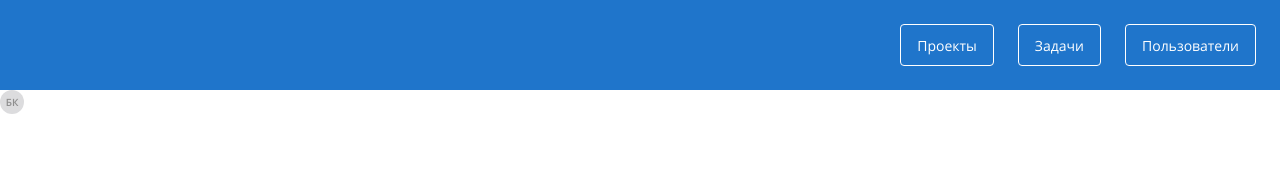
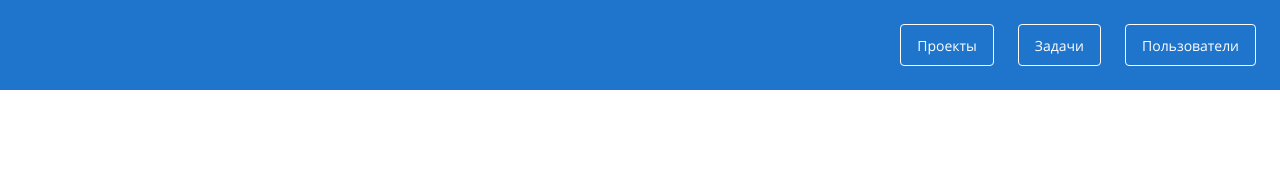
Before and after one commit to BKonstantine/task_management_system, a Vue app: page / in a window 1280 px wide. Shown: the top 180 px of the page. Built offline with nearby package versions, Linux system fonts and the light colour scheme.

Commit message:
refactor: Удалить лишние импорты

```diff
--- a/src/App.vue
+++ b/src/App.vue
@@ -1,18 +1,15 @@
 <template>
   <div id="app" class="app">
     <NavBar />
-    <UserAvatar alt="Бузунов Костя" />
   </div>
 </template>
 
 <script>
 import NavBar from "@/components/NavBar.vue";
-import UserAvatar from "./components/UI/UserAvatar.vue";
 export default {
   name: "App",
   components: {
     NavBar,
-    UserAvatar,
   },
 };
 </script>
```
